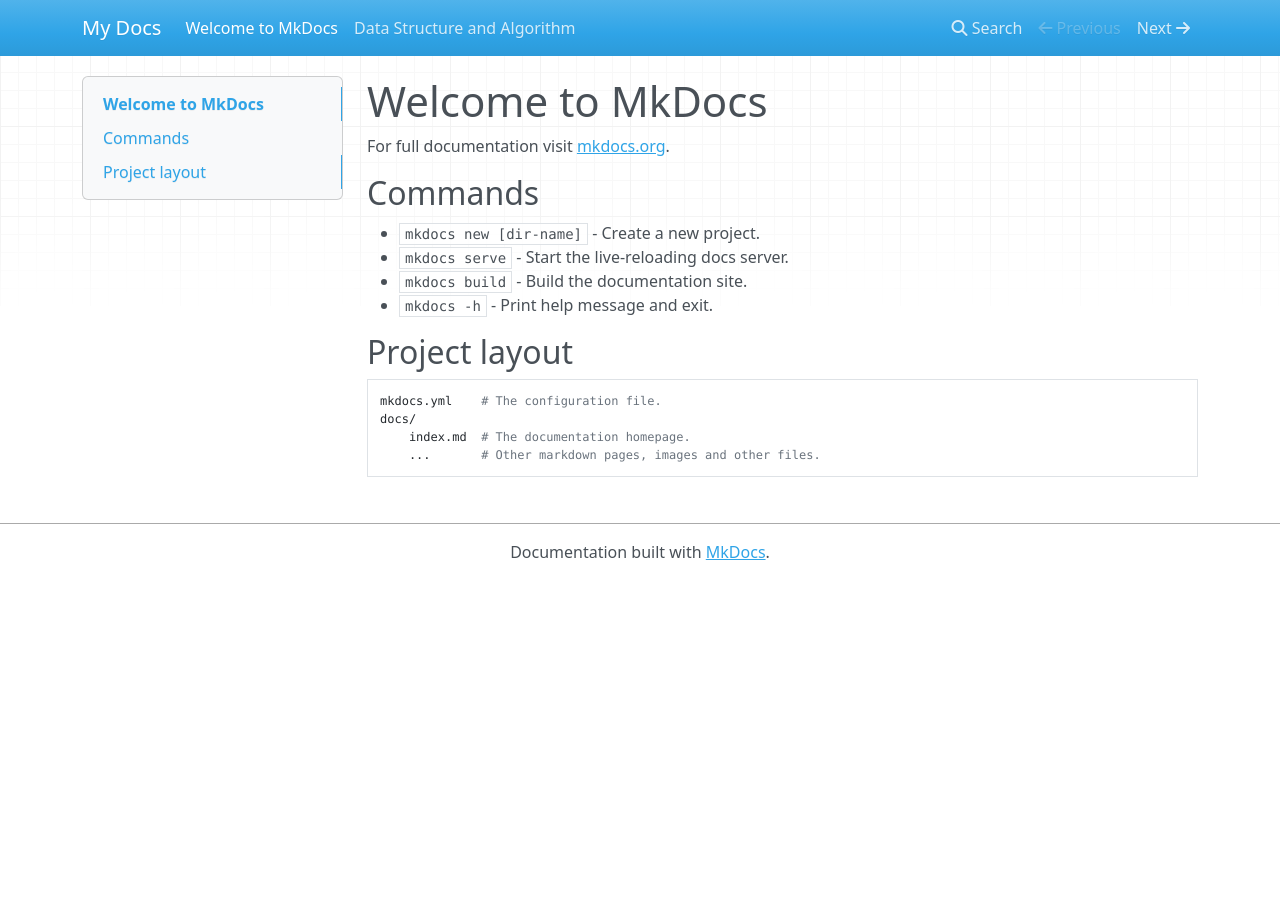
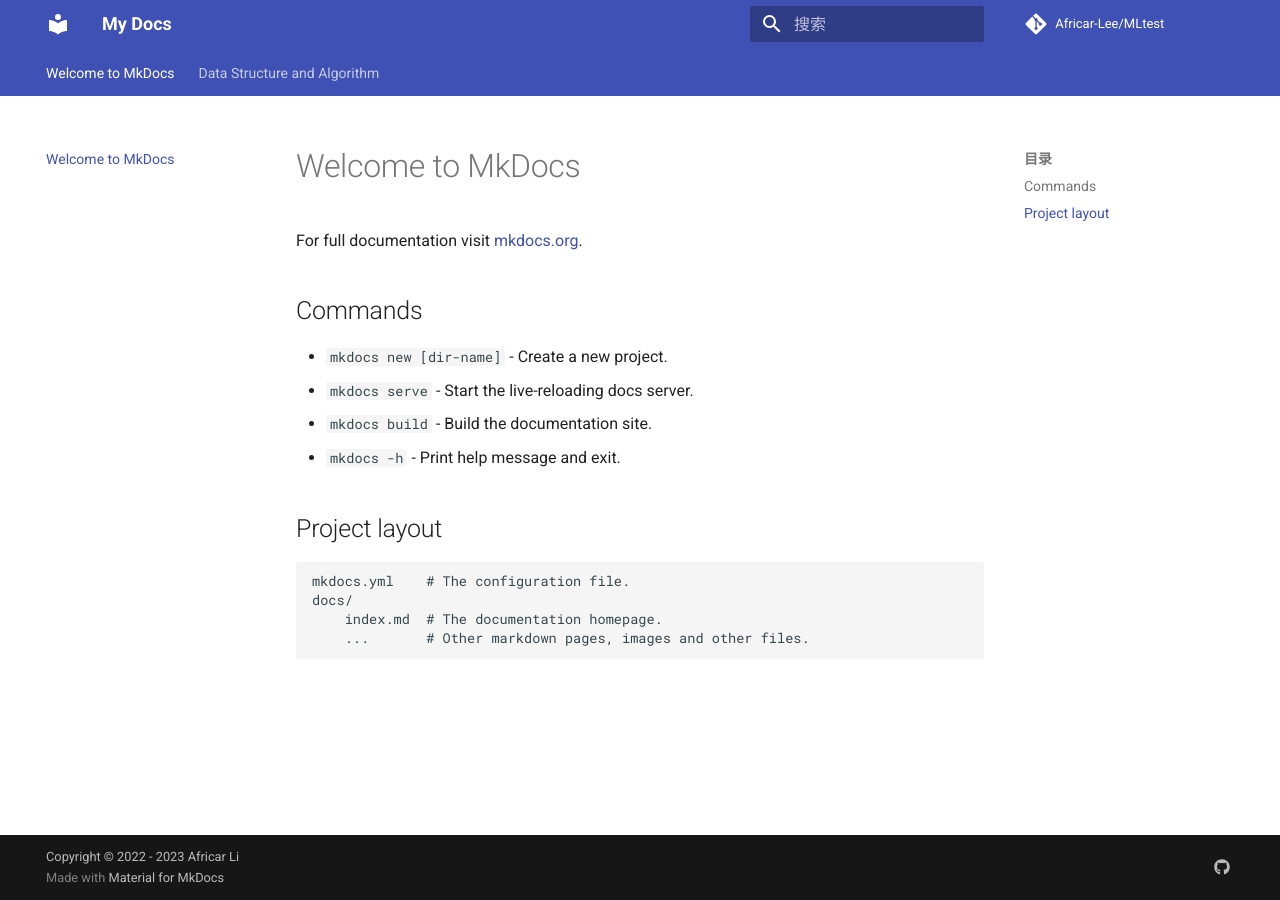
Before and after one commit to Africar-Lee/MLtest, an MkDocs documentation site: the page built from docs/index.md, in a window 1280 px wide. Built offline with MkDocs 1.6.1 and Material for MkDocs 9.7.7, drawn with Linux system fonts in a browser that asks for light colours; nearby versions of some CDN libraries.

```diff
--- a/mkdocs.yml
+++ b/mkdocs.yml
@@ -1,7 +1,50 @@
 site_name: My Docs
 theme:
   name: 'material'
-theme:
+
   palette:
     primary: 'indigo'
     accent: 'indigo'
+
+  feature:
+    tabs: true
+
+  language: 'zh'
+
+repo_name: 'Africar-Lee/MLtest'
+repo_url: 'https://africar-lee.github.io/MLtest/'
+
+copyright: "Copyright &copy; 2022 - 2023 Africar Li"
+
+extra:
+  social:
+    - type: github
+      link: https://github.com/Africar-Lee
+
+  search:
+    language: 'en'
+
+  disqus: 'AfricarL'
+
+markdown_extensions:
+  - admonition                                      # 注解块支持
+  - pymdownx.arithmatex                             # 数学公式的TeX语法支持
+  - pymdownx.betterem:
+      smart_enable: all
+  - pymdownx.caret
+  - pymdownx.critic
+  - pymdownx.details
+  - pymdownx.emoji:                                 # 表情支持
+      emoji_generator: !!python/name:pymdownx.emoji.to_svg
+  - pymdownx.inlinehilite
+  - pymdownx.magiclink
+  - pymdownx.mark
+  - pymdownx.smartsymbols
+  - pymdownx.superfences
+  - pymdownx.tasklist:                              # 任务清单支持
+      custom_checkbox: true
+  - pymdownx.tilde
+  - meta                                            # 元数据支持
+
+plugins:
+  - search
```
